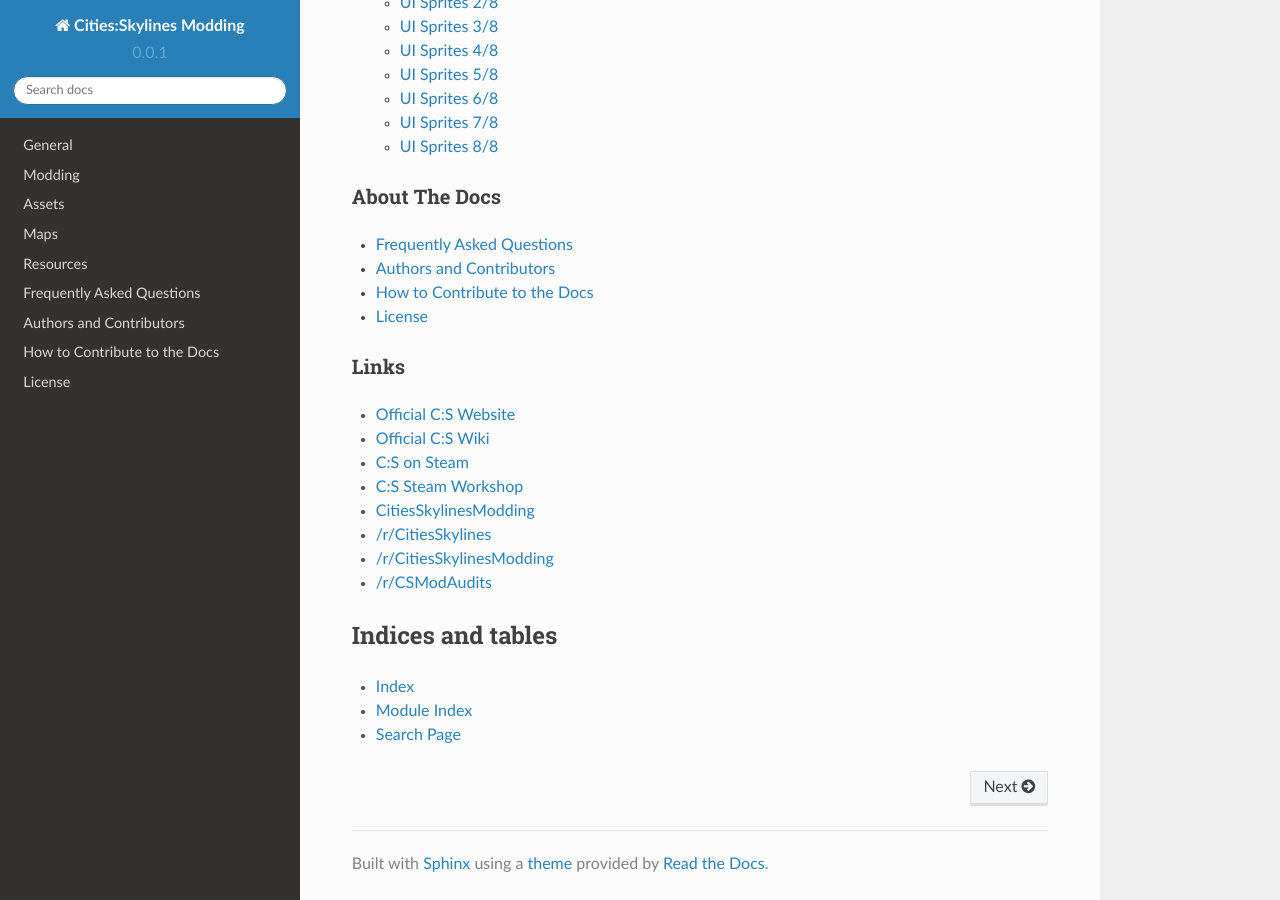
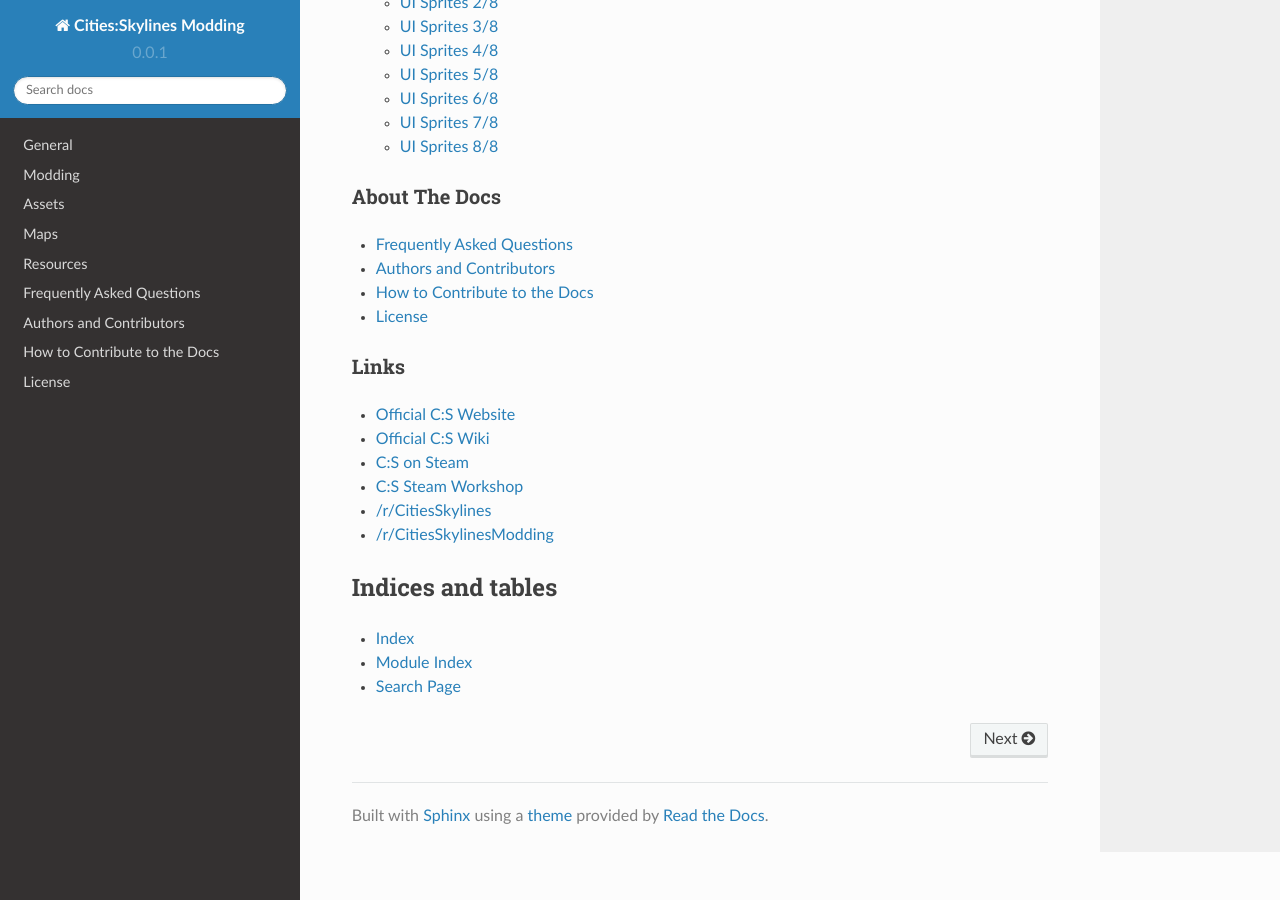
Before and after one commit to SkylinesModding/Docs, a Sphinx documentation site: the page built from docs/source/index.rst, in a window 1280 px wide and 900 px high, scrolled down 1238 px. Built offline with Sphinx 7.4.7 and the Read the Docs theme 2.0.0, drawn with Linux system fonts in a browser that asks for light colours.

Commit message:
removed a dead and a pretty dead link

```diff
--- a/docs/source/index.rst
+++ b/docs/source/index.rst
@@ -43,10 +43,8 @@
 - `Official C:S Wiki <http://www.skylineswiki.com/Cities:_Skylines_Wiki>`__
 - `C:S on Steam <http://store.steampowered.com/app/255710/>`__
 - `C:S Steam Workshop <http://steamcommunity.com/app/255710/workshop/>`__
-- `CitiesSkylinesModding <http://www.skylinesmodding.com/>`__
 - `/r/CitiesSkylines <https://www.reddit.com/r/CitiesSkylines/>`__
 - `/r/CitiesSkylinesModding <https://www.reddit.com/r/CitiesSkylinesModding>`__
-- `/r/CSModAudits <https://www.reddit.com/r/CSModAudits>`__
 
 Indices and tables
 ==================
```
